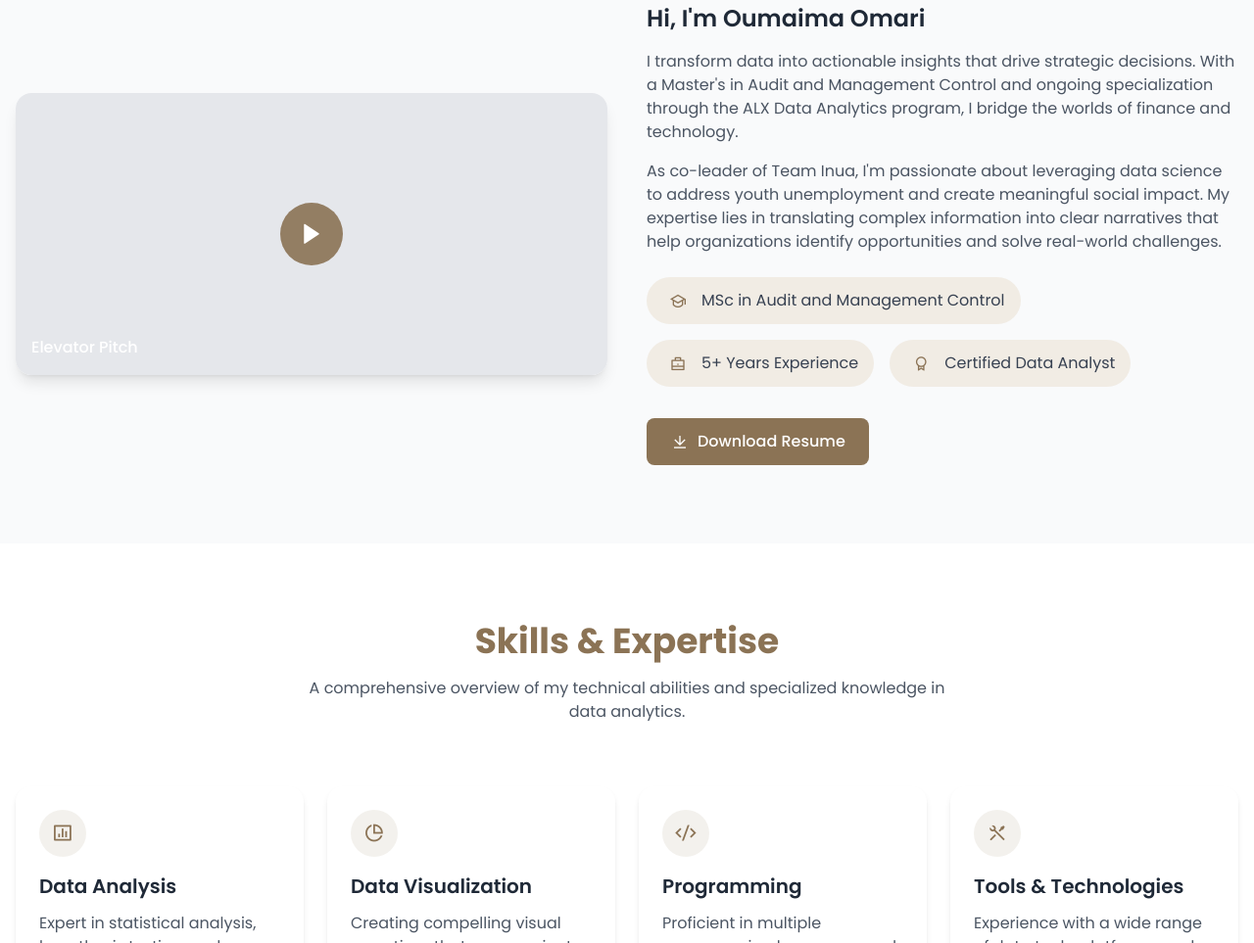
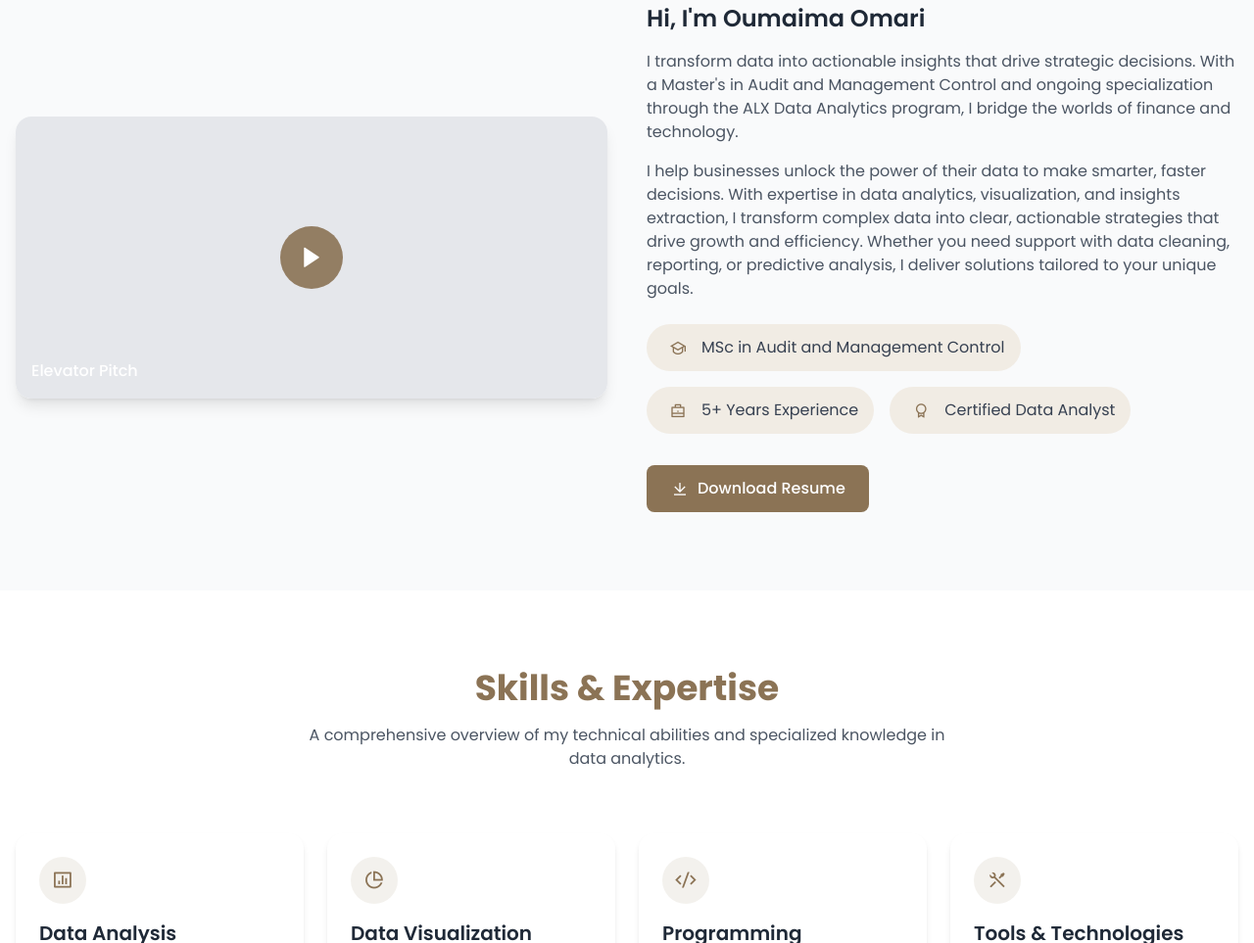
Before and after one commit to OUM-alX/oumaima.omari, a plain HTML site: page index.html in a window 1280 px wide. Shown: the part 1045-2008 px from the top of the page at 98% size. Drawn offline with nearby package versions, Linux system fonts and the light colour scheme.

Commit message:
Update index.html

```diff
--- a/index.html
+++ b/index.html
@@ -340,8 +340,7 @@
                         I transform data into actionable insights that drive strategic decisions. With a Master's in Audit and Management Control and ongoing specialization through the ALX Data Analytics program, I bridge the worlds of finance and technology.
                     </p>
                     <p class="text-gray-600 mb-6">
-                        As co-leader of Team Inua, I'm passionate about leveraging data science to address youth unemployment and create meaningful social impact.
-My expertise lies in translating complex information into clear narratives that help organizations identify opportunities and solve real-world challenges.
+                        I help businesses unlock the power of their data to make smarter, faster decisions. With expertise in data analytics, visualization, and insights extraction, I transform complex data into clear, actionable strategies that drive growth and efficiency. Whether you need support with data cleaning, reporting, or predictive analysis, I deliver solutions tailored to your unique goals.
                     </p>
 
                     <div class="flex flex-wrap gap-4 mb-8">
```
